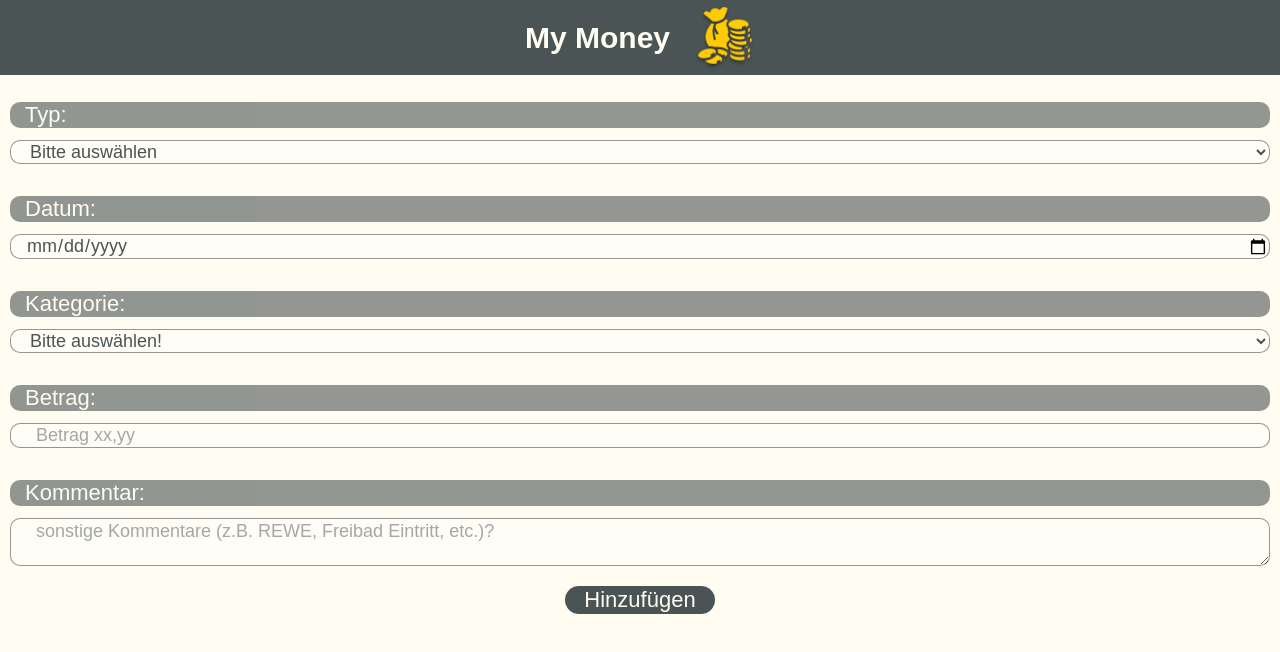
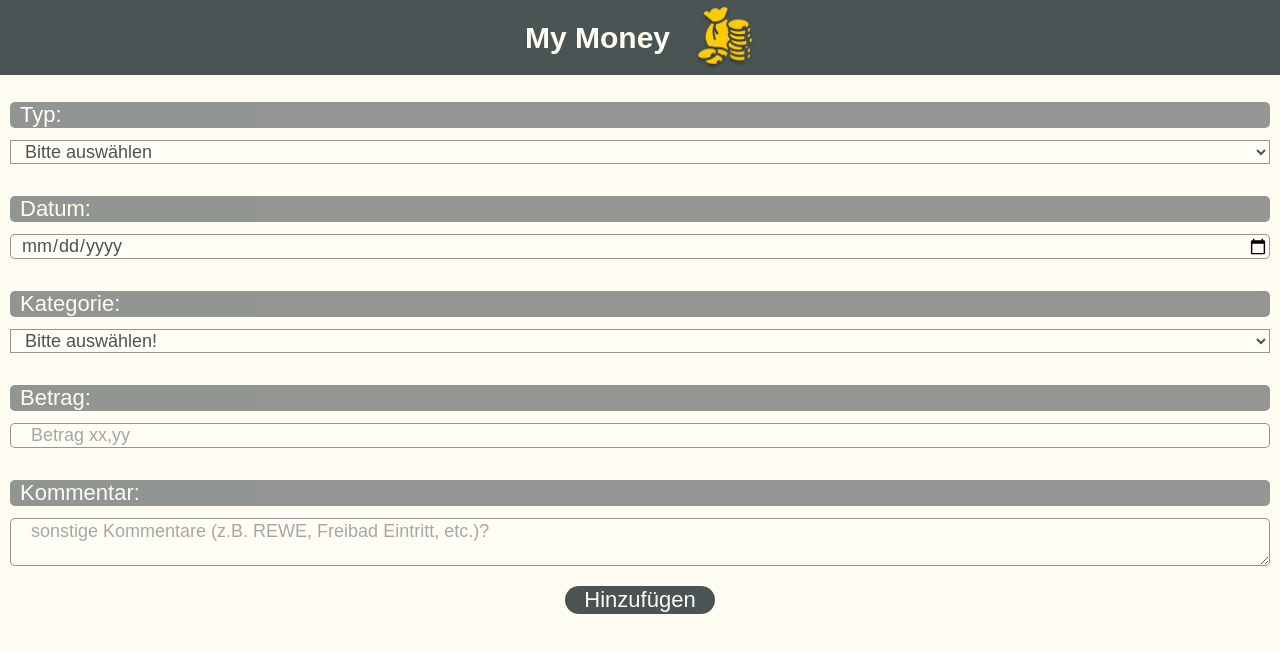
Before and after one commit to kathrinnoack/my-money, a React (Create React App) app: page /create in a window 1280 px wide. Shown: the top 652 px of the page. Built offline with nearby package versions, Linux system fonts and the light colour scheme.

Commit message:
clean up

```diff
--- a/src/components/CreateForm.js
+++ b/src/components/CreateForm.js
@@ -13,9 +13,8 @@ const StyledType = styled.select`
   background-color: #fffdf6;
   border: 1px rgba(75, 84, 84, 0.6) solid;
   font-size: 18px;
-  border-radius: 10px;
   margin-bottom: 20px;
-  padding-left: 15px;
+  padding-left: 10px;
   font-family: sans-serif;
   color: #4b5454;
   :focus {
@@ -29,9 +28,9 @@ const StyledDate = styled.input`
   background-color: #fffdf6;
   border: 1px rgba(75, 84, 84, 0.6) solid;
   font-size: 18px;
-  border-radius: 10px;
+  border-radius: 5px;
   margin-bottom: 20px;
-  padding-left: 15px;
+  padding-left: 10px;
   font-family: sans-serif;
   color: #4b5454;
 `;
@@ -39,9 +38,9 @@ const StyledAmount = styled.input`
   background-color: #fffdf6;
   border: 1px rgba(75, 84, 84, 0.6) solid;
   font-size: 18px;
-  border-radius: 10px;
+  border-radius: 5px;
   margin-bottom: 20px;
-  padding-left: 15px;
+  padding-left: 10px;
   ::placeholder {
     font-size: 18px;
     color: #4b5454;
@@ -51,12 +50,12 @@ const StyledAmount = styled.input`
 `;
 
 const Button = styled.span`
-  padding-left: 15px;
+  padding-left: 10px;
   font-size: 22px;
   background-color: #4b5454;
   border: none;
   color: #fffcf2;
-  border-radius: 10px;
+  border-radius: 5px;
   margin: 12px 0 12px 0;
   opacity: 0.6;
 `;
@@ -65,8 +64,7 @@ const StyledCategory = styled.select`
   background-color: #fffdf6;
   border: 1px rgba(75, 84, 84, 0.6) solid;
   font-size: 18px;
-  border-radius: 10px;
-  padding-left: 15px;
+  padding-left: 10px;
   margin-bottom: 20px;
   font-family: sans-serif;
   color: #4b5454;
@@ -77,8 +75,8 @@ const StyledTextarea = styled.textarea`
   border: 1px rgba(75, 84, 84, 0.6) solid;
   font-family: sans-serif;
   font-size: 18px;
-  border-radius: 10px;
-  padding-left: 15px;
+  border-radius: 5px;
+  padding-left: 10px;
   margin-bottom: 20px;
   ::placeholder {
     font-size: 18px;
@@ -104,8 +102,8 @@ const StyledError = styled.span`
   font-weight: bold;
   color: #db4141;
   width: 100%;
-  padding-left: 15px;
-  margin-bottom: 10px;
+  padding-left: 10px;
+  margin: 0;
 `;
 
 function CreateForm({ onCreate }) {
@@ -209,6 +207,7 @@ function CreateForm({ onCreate }) {
           <option value="Lebensmittel">Lebensmittel</option>
           <option value="Kleidung">Kleidung</option>
         </StyledCategory>
+
         <Button>Betrag:</Button>
         {errors.amount && <StyledError>{errors.amount}</StyledError>}
         <StyledAmount
--- a/src/components/Header.js
+++ b/src/components/Header.js
@@ -12,6 +12,7 @@ const StyledHeader = styled.div`
   align-items: center;
   background-color: #4b5454;
   padding: 5px;
+  z-index: 1;
 `;
 
 const StyledHeadTitle = styled.h1`
```
